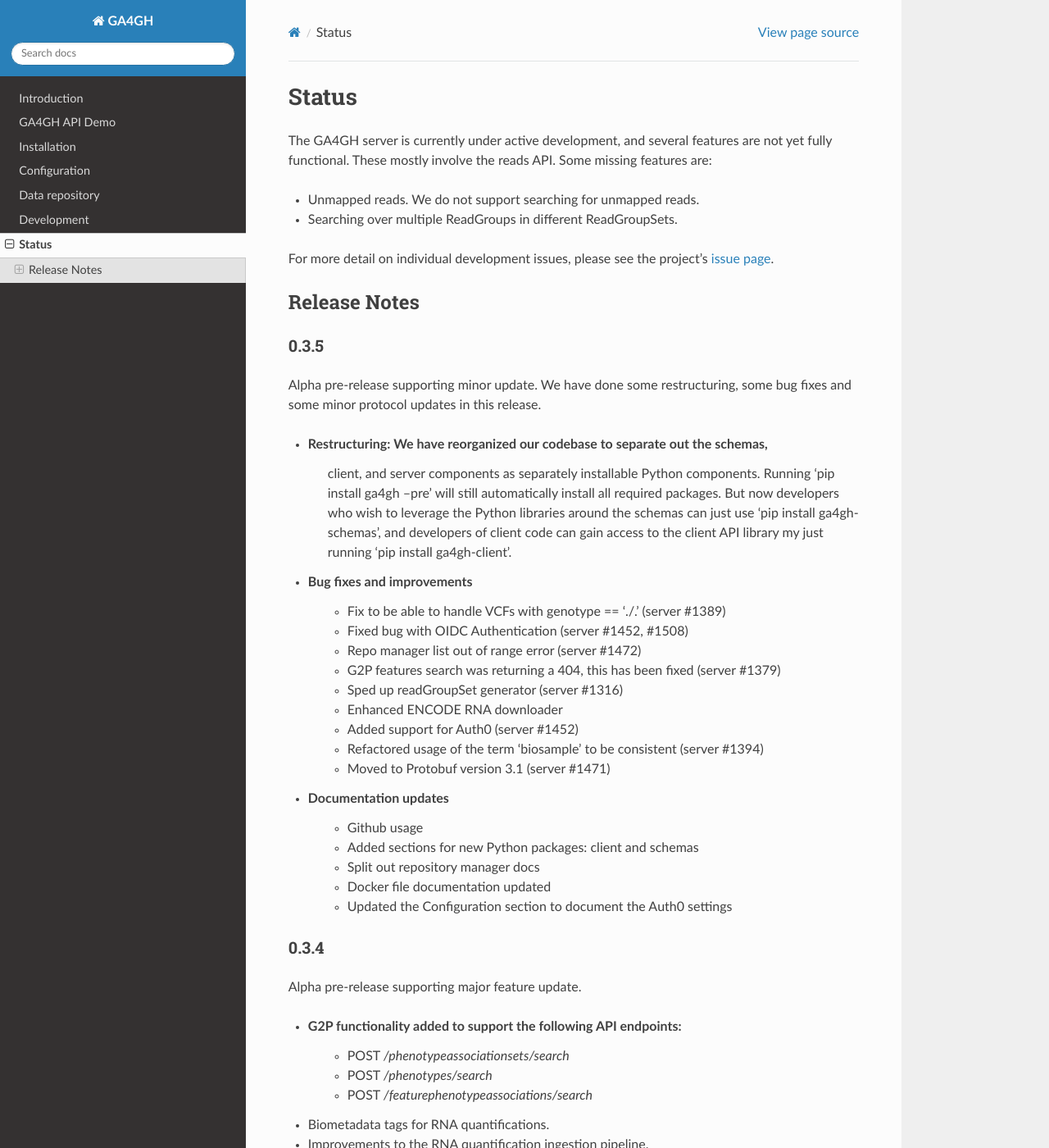
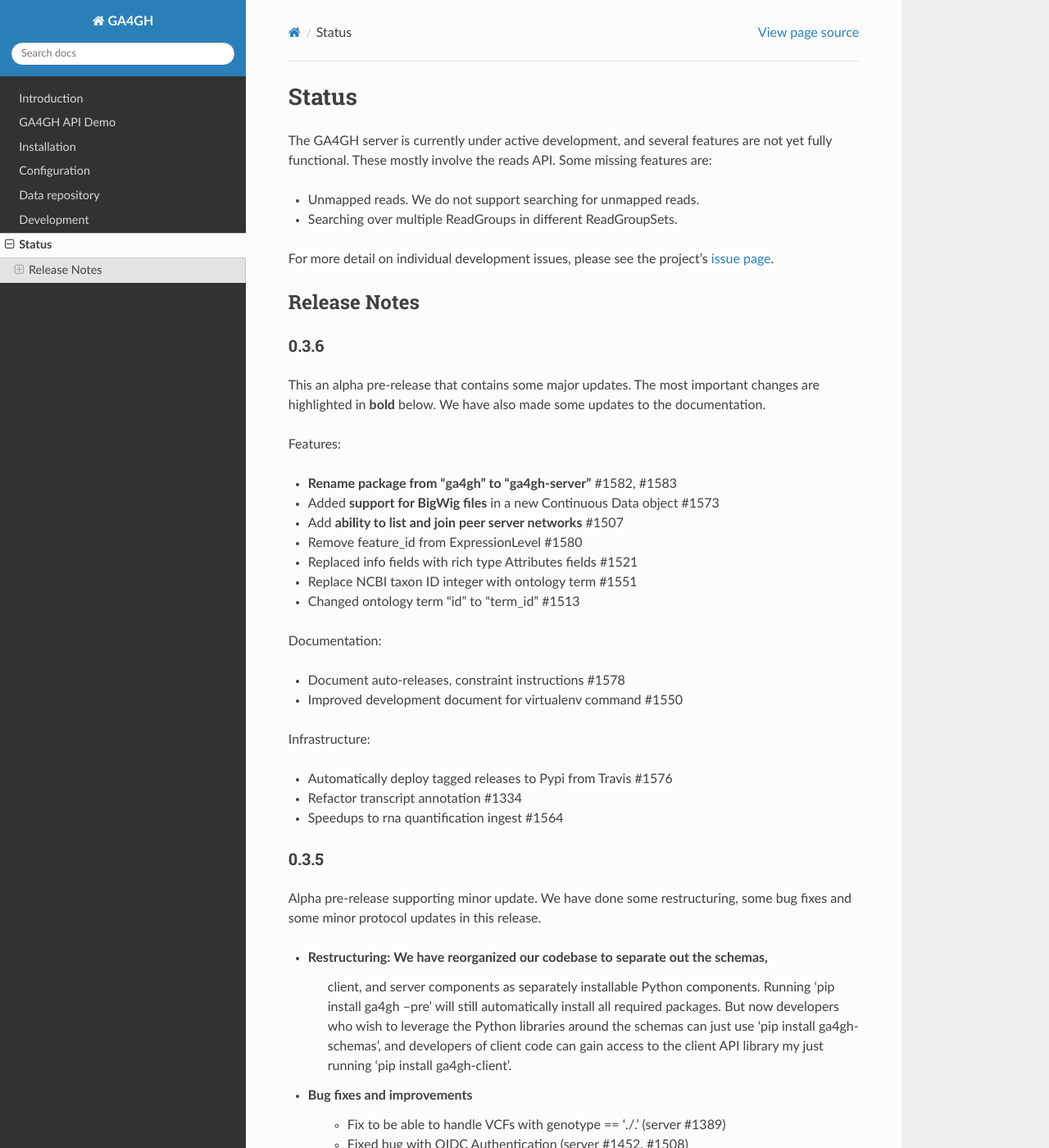
Before and after one commit to ga4gh/ga4gh-server, a Sphinx documentation site: the page built from docs/status.rst, in a window 1280 px wide and 1400 px high. Shown: the whole window at 82% size. Built offline with Sphinx 7.4.7 and the Read the Docs theme 2.0.0, drawn with Linux system fonts in a browser that asks for light colours.

Commit message:
Update release notes (#1597)

```diff
--- a/docs/status.rst
+++ b/docs/status.rst
@@ -18,6 +18,45 @@ For more detail on individual development issues, please see the project's
 +++++++++++++
 Release Notes
 +++++++++++++
+
+*****
+0.3.6
+*****
+
+This an alpha pre-release that contains some major updates. The most important
+changes are highlighted in **bold** below. We have also made some updates to
+the documentation.
+
+Features:
+
+- **Rename package from “ga4gh” to “ga4gh-server”** #1582, #1583
+
+- Added **support for BigWig files** in a new Continuous Data object #1573
+
+- Add **ability to list and join peer server networks** #1507
+
+- Remove feature_id from ExpressionLevel #1580
+
+- Replaced info fields with rich type Attributes fields #1521
+
+- Replace NCBI taxon ID integer with ontology term #1551
+
+- Changed ontology term “id” to “term_id” #1513
+
+Documentation:
+
+- Document auto-releases, constraint instructions #1578
+
+- Improved development document for virtualenv command #1550
+
+Infrastructure:
+
+- Automatically deploy tagged releases to Pypi from Travis #1576
+
+- Refactor transcript annotation #1334
+
+- Speedups to rna quantification ingest #1564
+
 
 *****
 0.3.5
```
